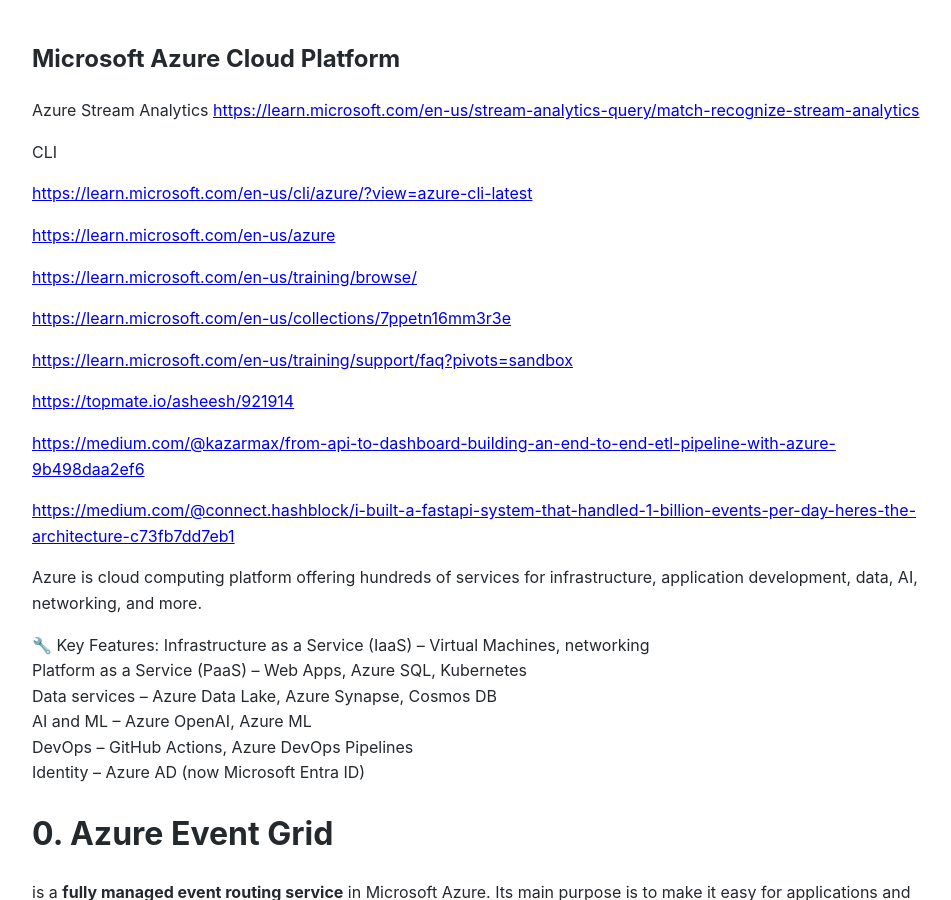
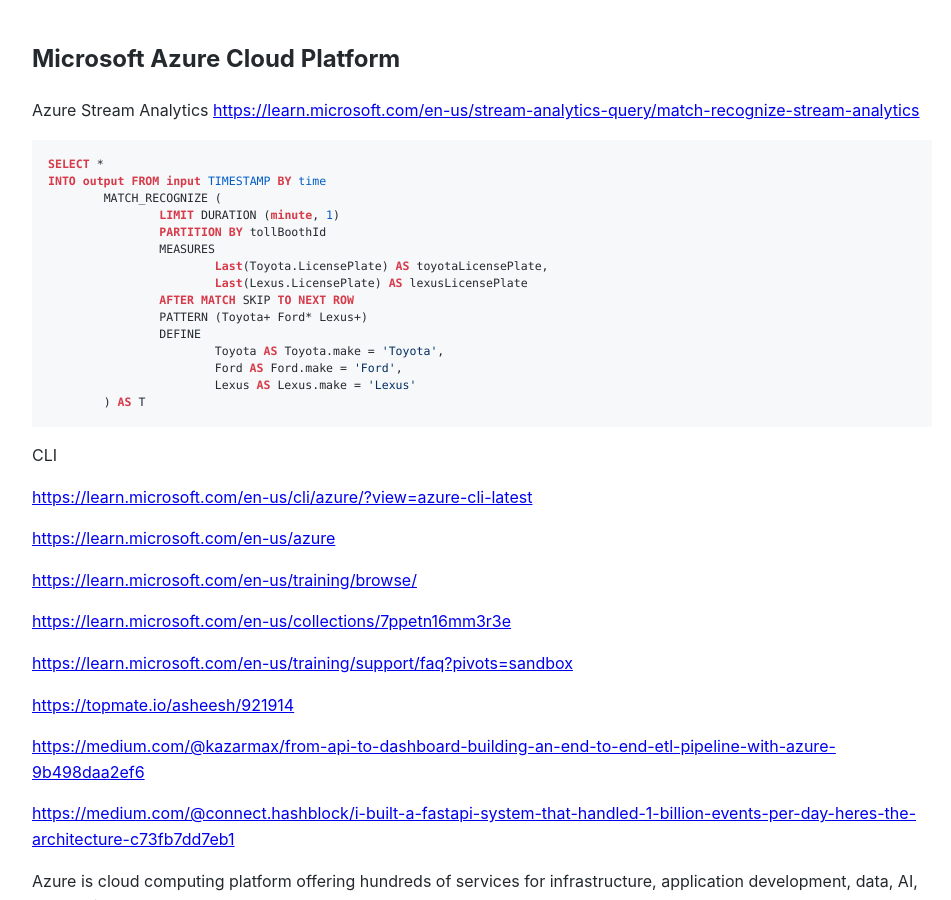
Before and after one commit to Michael-Lubinsky/michael-lubinsky.github.com, a Jekyll site: the page built from azure/azure.md, in a window 1280 px wide and 900 px high. Shown: the whole window, without its empty margins (158-1109 px from the left). Built offline with Jekyll 4.4.1, drawn with Linux system fonts in a browser that asks for light colours; our own code applies the rules of GitHub Pages for plain Markdown files.

Commit message:
Update azure.md

````diff
--- a/azure/azure.md
+++ b/azure/azure.md
@@ -2,7 +2,23 @@
 
 Azure Stream Analytics
 <https://learn.microsoft.com/en-us/stream-analytics-query/match-recognize-stream-analytics>
-
+```sql
+SELECT *
+INTO output FROM input TIMESTAMP BY time
+	MATCH_RECOGNIZE (
+		LIMIT DURATION (minute, 1)
+		PARTITION BY tollBoothId
+		MEASURES
+			Last(Toyota.LicensePlate) AS toyotaLicensePlate,
+			Last(Lexus.LicensePlate) AS lexusLicensePlate
+		AFTER MATCH SKIP TO NEXT ROW
+		PATTERN (Toyota+ Ford* Lexus+)
+		DEFINE
+			Toyota AS Toyota.make = 'Toyota',
+			Ford AS Ford.make = 'Ford',
+			Lexus AS Lexus.make = 'Lexus'
+	) AS T
+```
 CLI
 
 <https://learn.microsoft.com/en-us/cli/azure/?view=azure-cli-latest>
````
